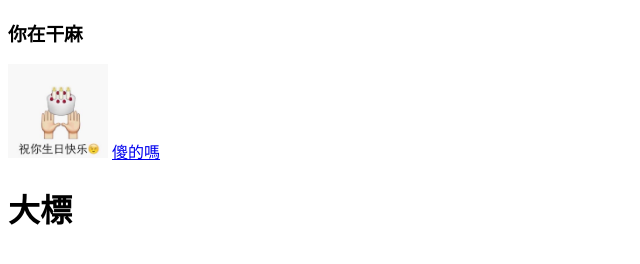
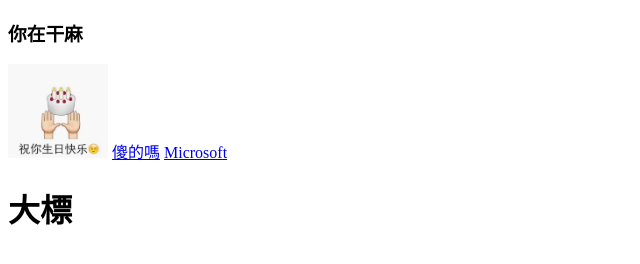
Before and after one commit to Edwin0319Small/Edwin0319Small.github.io, a plain HTML site: page index.html in a window 1280 px wide. Shown: the full height of the page, 0-640 px from the left. Drawn offline with Linux system fonts and the light colour scheme.

Commit message:
Update index.html

```diff
--- a/index.html
+++ b/index.html
@@ -10,6 +10,7 @@
     <h3>你在干麻</h3>
     <a href="./請點擊主頁/onlyto/index/主頁.html"><img src="./請點擊主頁/onlyto/img/birthday.jpeg" width="100" alt="yeyeye" title="點我" target="_blank"/></a>
     <a href="./請點擊主頁/傻仔野.html">傻的嗎</a>
+    <a href="./請點擊主頁/Microsoft.html">Microsoft</a>
     <h1>大標</h1>
 </body>
 </html>
```
